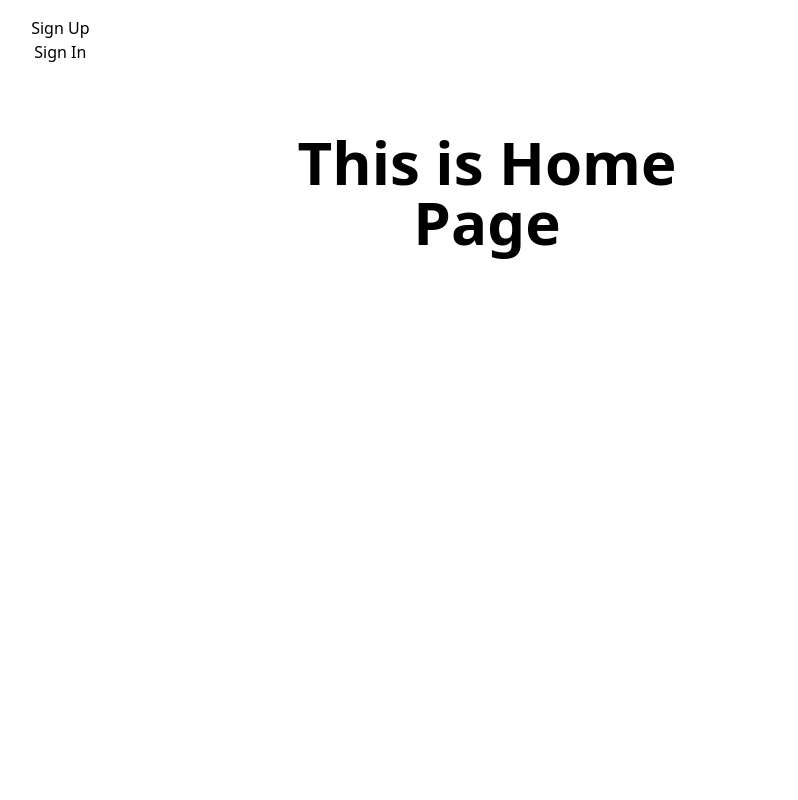
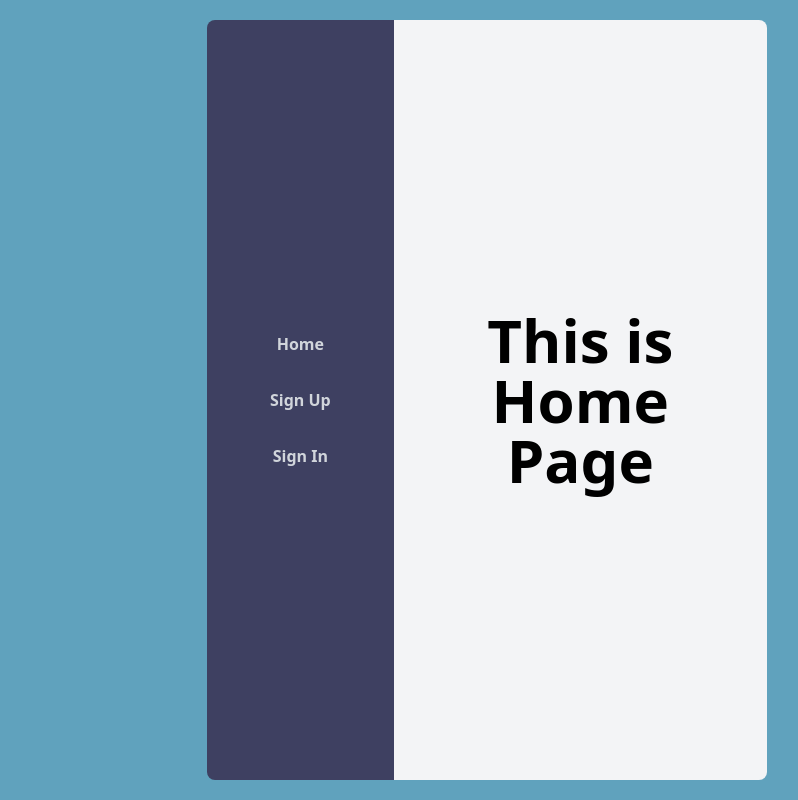
Before and after one commit to ametthapa/Login-Registration-formik, a React (Create React App) app: page / in a window 1280 px wide. Shown: the whole page, without its empty margins (153-951 px from the left). Built offline with nearby package versions, Linux system fonts and the light colour scheme.

Commit message:
overall styling
styling of textbox is still pending

```diff
--- a/public/index.html
+++ b/public/index.html
@@ -26,18 +26,9 @@
     -->
     <title>React App</title>
   </head>
-  <body>
+  <body class="bg-body">
     <noscript>You need to enable JavaScript to run this app.</noscript>
     <div id="root"></div>
-    <!--
-      This HTML file is a template.
-      If you open it directly in the browser, you will see an empty page.
 
-      You can add webfonts, meta tags, or analytics to this file.
-      The build step will place the bundled scripts into the <body> tag.
-
-      To begin the development, run `npm start` or `yarn start`.
-      To create a production bundle, use `npm run build` or `yarn build`.
-    -->
   </body>
 </html>
--- a/src/App.js
+++ b/src/App.js
@@ -7,14 +7,16 @@ import { BrowserRouter as Router, Route, Switch } from "react-router-dom";
 
 function App() {
   return (
-    <div className="grid grid-cols-3">
+    <div className="grid grid-cols-3 px-10 py-5 h-screen w-2/4 m-auto">
       <Router>
-        <MenuBar className="grid-cols-1" />
-        <Switch className="grid-cols-3">
-          <Route path="/" exact component={Home} />
-          <Route path="/signin" exact component={Login} />
-          <Route path="/signup" exact component={Register} />
-        </Switch>
+        <MenuBar className="col-span-1" />
+        <div className="col-span-2 rounded-r-lg bg-gray-100 p-5">
+          <Switch>
+            <Route path="/" exact component={Home} />
+            <Route path="/signin" exact component={Login} />
+            <Route path="/signup" exact component={Register} />
+          </Switch>
+        </div>
       </Router>
     </div>
   );
--- a/src/components/Home.jsx
+++ b/src/components/Home.jsx
@@ -1,6 +1,6 @@
 const Home = () => {
   return (
-    <div className="text-6xl font-bold h-96 w-full text-center flex items-center justify-center">
+    <div className="text-6xl font-bold h-full w-full text-center flex items-center justify-center">
       This is Home Page
     </div>
   );
--- a/src/components/Login.jsx
+++ b/src/components/Login.jsx
@@ -18,7 +18,7 @@ const Login = () => {
         console.log(values);
       }}
     >
-      <div>
+      <div className="h-full flex flex-col justify-center items-center">
         <div>Account Login</div>
         <Form>
           <TextField
--- a/src/components/MenuBar.jsx
+++ b/src/components/MenuBar.jsx
@@ -2,12 +2,15 @@ import { Link } from "react-router-dom";
 
 const MenuBar = () => {
   return (
-    <div>
-      <ul className="flex flex-col justify-around items-center p-4 m-auto w-3/4">
-        <li>
+    <div className="bg-primary font-bold text-gray-300 rounded-l-lg">
+      <ul className="flex flex-col items-center justify-center h-full m-auto">
+        <li className="p-4">
+          <Link to="/">Home</Link>
+        </li>
+        <li className="p-4">
           <Link to="/signup">Sign Up</Link>
         </li>
-        <li>
+        <li className="p-4">
           <Link to="/signin">Sign In</Link>
         </li>
       </ul>
--- a/tailwind.config.js
+++ b/tailwind.config.js
@@ -2,7 +2,13 @@ module.exports = {
   purge: ["./src/**/*.{js,jsx,ts,tsx}", "./public/index.html"],
   darkMode: false, // or 'media' or 'class'
   theme: {
-    extend: {},
+    extend: {
+      colors: {
+        primary: "#3e4061",
+        secondary: "#3e4061",
+        body: "#60a2bd",
+      },
+    },
   },
   variants: {
     extend: {},
```
